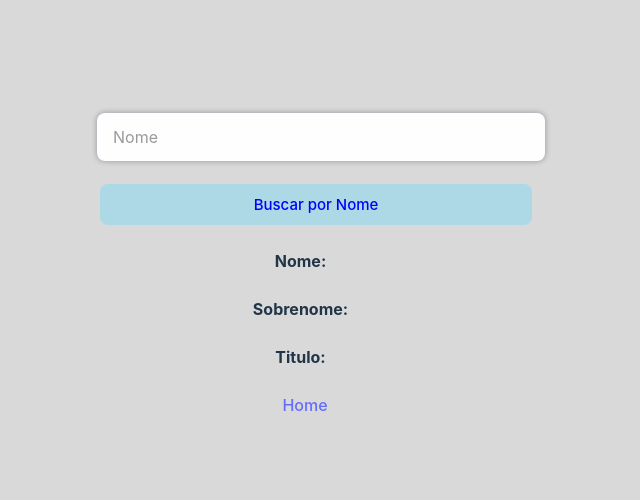
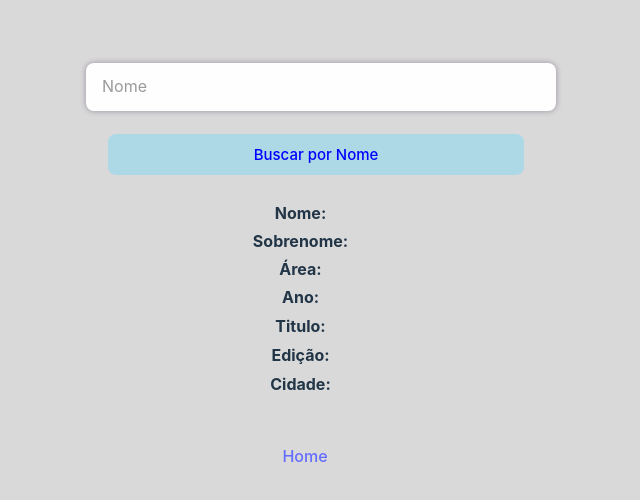
Before and after one commit to GustavoFSProg/biblioteca-web, a React (Vite) app: page /author in a window 1280 px wide. Shown: the part 122-622 px from the top of the page, without its empty margins (335-975 px from the left). Built offline with nearby package versions, Linux system fonts and the light colour scheme.

Commit message:
form busca

```diff
--- a/index.html
+++ b/index.html
@@ -9,6 +9,7 @@
   <style>
     body {
       background: #d9d9d9;
+      width: 100vw;
     }
   </style>
   <body>
--- a/src/App.jsx
+++ b/src/App.jsx
@@ -10,7 +10,6 @@ function Register() {
     const {data} = await api.get('/all')
 
     setUrls(data)
-
   }
 
   useEffect(() => {
@@ -37,9 +36,7 @@ function Register() {
         return (
           <div key={items.id}>
           <span style={{fontSize: '18px'}} > {items.sobrenome + ', ' + items.name + ',   '
-            +  items.area + ':   '
-            + items.titulo + ', ' + items.cidade + ', ' + items.ano + ', '
-            + items.edicao + '.' }</span>
+              + items.area + ':   ' + items.titulo + ', ' + items.cidade + ', ' + items.ano + ', ' + items.edicao}</span>
             <br />
             <br />
           </div>
--- a/src/Author.jsx
+++ b/src/Author.jsx
@@ -5,12 +5,10 @@ import { Button } from './components/Button/style'
 import { Link, useNavigate } from 'react-router-dom'
 import api from './api'
 
-
 function Author() {
   const [name, setName] = useState('')
   const [sobrenome, setSobrenome] = useState('')
   const [dados, setDados] = useState({})
-
 
   // const navigate = useNavigate()
   // const token = localStorage.getItem('Token')
@@ -42,36 +40,57 @@ function Author() {
   }
 
   return (
-    <>
-      <div
+    <div>
+      <form
+        onSubmit={handleSubmit}
+        style={{
+          display: 'flex',
+          alignItems: 'center',
+          justifyContent: 'center',
+          flexDirection: 'column',
+          width: '100%',
+        }}
+      >
+        {/* <div
             style={{
               display: 'flex',
               alignItems: 'center',
               justifyContent: 'center',
               flexDirection: 'column',
             }}
-      >
-        <form onSubmit={handleSubmit}>
-          <div
-            style={{
-              display: 'flex',
-              width: '26rem',
-              alignItems: 'center',
-              justifyContent: 'center',
-              flexDirection: 'column',
-            }}
-          >
-
-
+          > */}
 
         <Input
           placeholder="Nome"
           id="name"
           value={name}
           onChange={(e) => setName(e.target.value)}
+          // onChange={"Chico"}
+
+          style={{
+            display: 'flex',
+            alignItems: 'center',
+            justifyContent: 'center',
+            flexDirection: 'column',
+          }}
         />
+        {/*
+        <Input
+          placeholder="Nome"
+          type="checkbox"
+          id="aaa"
+          value={(e) => setName("Chico")}
 
+          onChange={name}
+          // onChange={(e) => setName(e.target.value)}
 
+          style={{
+            display: 'flex',
+            alignItems: 'center',
+            justifyContent: 'center',
+            flexDirection: 'column',
+          }}
+        /> */}
 
         <Button className="confirm-Button" type="submit">
           Buscar por Nome
@@ -89,33 +108,70 @@ function Author() {
             <Button className="confirm-Button" type="submit">
               Buscar por Sobrenome
             </Button> */}
-          </div>
+        {/* </div> */}
       </form>
       <br />
-        <span>
-          <strong style={{ marginRight: '9px' }}>
-            Nome:
-          </strong>
+      <div style={{ marginTop: '2px' }}>
+
+        <span >
+          <strong style={{ marginRight: '9px' }}>Nome:</strong>
           {dados.name}
         </span>
+      </div>
+
+      <br />
+      <div style={{ marginTop: '-20px' }}>
+        <span style={{ marginBottom: '13px' }}>
+          <strong style={{ marginRight: '9px' }}>Sobrenome:</strong>
+          {dados.sobrenome}
+        </span>
+      </div>
+
+      <br />
+      <div style={{ marginTop: '-20px' }}>
+        <span>
+          <strong style={{ marginRight: '9px' }}>Área:</strong>
+          {dados.area}
+        </span>
+      </div>
+
       <br />
 
+      <div style={{ marginTop: '-20px' }}>
 
         <span>
-          <strong style={{ marginRight: '9px' }}>
-            Sobrenome:
-          </strong>
-          {dados.sobrenome}
+          <strong style={{ marginRight: '9px' }}>Ano:</strong>
+          {dados.ano}
         </span>
         <br />
+      </div>
+
+      <div style={{ marginTop: '5px' }}>
 
         <span>
-          <strong style={{ marginRight: '9px' }}>  Titulo:  </strong>  {dados.titulo}
+          <strong style={{ marginRight: '9px' }}> Titulo: </strong> {dados.titulo}
         </span>
+      </div>
+
+
+      <div style={{ marginTop: '5px' }}>
+
+        <span>
+          <strong style={{ marginRight: '9px' }}> Edição: </strong> {dados.edicao}
+        </span>
+      </div>
+
+      <div style={{ marginTop: '5px' }}>
+
+        <span>
+          <strong style={{ marginRight: '9px' }}> Cidade: </strong> {dados.cidade}
+        </span>
+      </div>
+
+      <br />
       <br />
       <Link to="/">Home</Link>
     </div>
-    </>
   )
 }
 
--- a/src/Register.jsx
+++ b/src/Register.jsx
@@ -1,7 +1,7 @@
 import { useState } from 'react'
 import './App.css'
 import { Input } from './components/Input'
-// import { Button } from './components/Button/style'
+import { Button } from './components/Button/style'
 import { Link, useNavigate } from 'react-router-dom'
 import api from './api'
 
@@ -20,7 +20,14 @@ function App() {
   async function handleSubmit(event) {
     event.preventDefault()
 
+
     try {
+
+      if (name || sobrenome || edicao || titulo
+        || area || ano || cidade === '') {
+        return alert("Favor preencher todos os campos!!")
+      }
+
       const data = {
         name, sobrenome, edicao, titulo,
         ano, cidade, area
@@ -37,20 +44,21 @@ function App() {
     }
   }
 
+
+
   return (
     <>
 
     <div style={{
       display: 'flex',
-      alignItems: 'center', justifyContent: 'center', flexDirection: 'column'
+        alignItems: 'center', justifyContent: 'center', flexDirection: 'column',
+        width: '100%'
       }}>
 
-        <form onSubmit={handleSubmit}>
-          <div style={{
-            display: 'flex', width: '26rem',
-            alignItems: 'center', justifyContent: 'center',
-            flexDirection: 'column'
-          }}>
+        {/* onSubmit={handleSubmit} */}
+
+        <form onSubmit={() => alert("Sem permissao pra cadastrar!!")}>
+
             <Input placeholder="Nome" id="name" value={name}
               onChange={(e) => setName(e.target.value)} />
 
@@ -69,8 +77,7 @@ function App() {
               onChange={(e) => setEdicao(e.target.value)}
             />
 
-            <Input placeholder="Cidade"
-
+          <Input placeholder="Cidade"
               type="text"
               id="cidade"
               value={cidade}
@@ -90,11 +97,10 @@ function App() {
               onChange={(e) => setArea(e.target.value)} />
 
 
-            {/* <Button className="confirm-Button" type="submit">
+
+          <Button className="confirm-Button" type="submit">
                 Cadastrar
-            </Button> */}
-
-          </div>
+          </Button>
         </form>
         <br />
         <br />
--- a/src/components/Button/style.jsx
+++ b/src/components/Button/style.jsx
@@ -9,7 +9,7 @@ export const ButtonContainer = styled.div`
 `
 
 export const Button = styled.button`
-  width: 27rem;
+  width: 26rem;
   /* max-width: 470px; */
   margin-left: 22px;
 
@@ -26,4 +26,12 @@ export const Button = styled.button`
     background: blue;
     color: white;
   }
+
+  @media screen and (max-width: 800px){
+  width: 14rem;
+
+  margin-left: 12px;
+
+
+  }
 `
--- a/src/components/Input/style.tsx
+++ b/src/components/Input/style.tsx
@@ -10,6 +10,13 @@ export const Container = styled.div`
   font-weight: normal;
   font-size: 1rem;
   line-height: 160%;
+
+
+  @media screen and (max-width: 800px){
+    width: 100% ;
+    /* margin-left: 40px; */
+
+  }
 `
 
 export const InputContainer = styled.div`
@@ -24,12 +31,12 @@ export const InputContainer = styled.div`
     box-shadow: 0px 0px 5px 1px rgba(37, 0, 50, 0.5);
   }
 
-
   @media screen and (max-width: 800px){
-    width: 100% ;
+    width: 80% ;
     /* margin-left: 40px; */
 
   }
+
 `
 
 export const StyledInput = styled.input`
```
Lines whose indentation alone changed are shown as unchanged.
